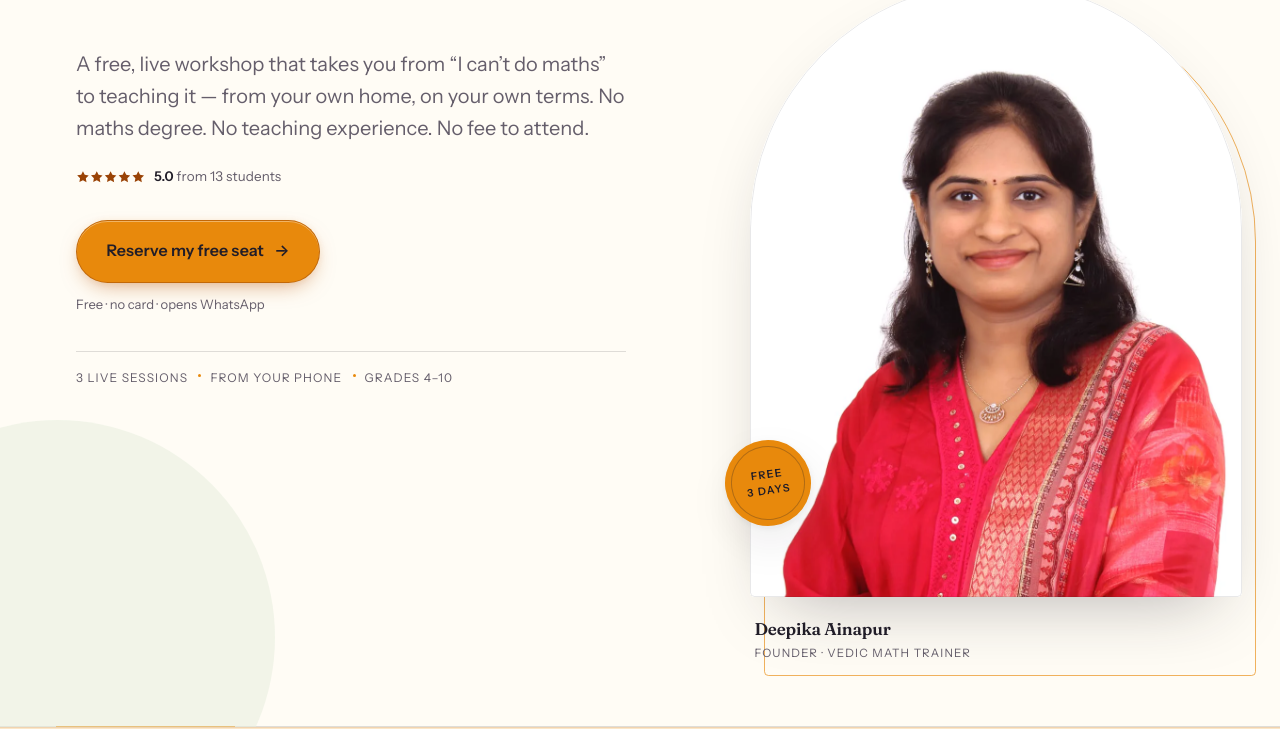
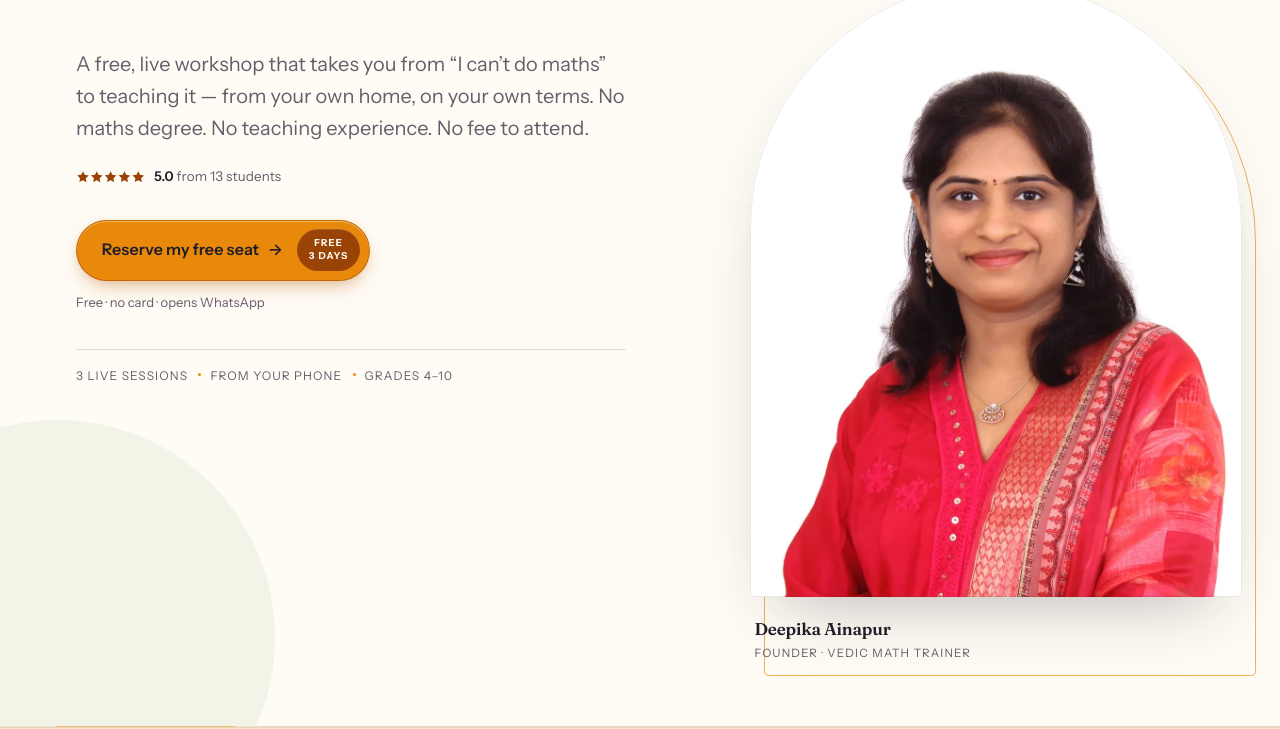
Before and after one commit to KarthikeyaPodicheti/kushal-learning-centre, a plain HTML site: page index.html in a window 1280 px wide. Shown: the part 467-1196 px from the top of the page. Drawn offline with Linux system fonts and the light colour scheme.

Commit message:
Move free 3-day tag onto the primary CTA

```diff
--- a/index.html
+++ b/index.html
@@ -131,9 +131,10 @@
           <p class="lede">A free, live workshop that takes you from “I can’t do maths” to teaching it — from your own home, on your own terms. No maths degree. No teaching experience. No fee to attend.</p>
           <p class="hero-rating"><svg class="stars" viewBox="0 0 120 24" aria-hidden="true" focusable="false"><use href="#star" width="24" height="24"/><use href="#star" x="24" width="24" height="24"/><use href="#star" x="48" width="24" height="24"/><use href="#star" x="72" width="24" height="24"/><use href="#star" x="96" width="24" height="24"/></svg><span><strong>5.0</strong> from 13 students</span></p>
           <div class="hero-cta">
-            <a class="btn btn-primary btn-lg glow" href="https://chat.whatsapp.com/LnTnLmsDnCzIqOTQg9NLGR" target="_blank" rel="noopener">
+            <a class="btn btn-primary btn-lg glow btn-tagged" href="https://chat.whatsapp.com/LnTnLmsDnCzIqOTQg9NLGR" target="_blank" rel="noopener">
               Reserve my free seat
               <span class="btn-arrow" aria-hidden="true">→</span>
+              <span class="btn-tag" aria-hidden="true">Free<br>3 days</span>
             </a>
             <p class="cta-note">Free · no card · opens WhatsApp</p>
           </div>
@@ -155,7 +156,6 @@
             <strong>Deepika Ainapur</strong>
             <span>Founder · Vedic Math trainer</span>
           </figcaption>
-          <span class="portrait-badge" aria-hidden="true">Free<br>3 days</span>
         </figure>
       </div>
     </div>
--- a/styles.css
+++ b/styles.css
@@ -204,6 +204,31 @@ section[id] { scroll-margin-top: clamp(72px, 8vw, 96px); }
 .btn-lg { padding: 1.1rem 1.85rem; font-size: 1rem; }
 .btn-sm { padding: 0.66rem 1.1rem; font-size: 0.8125rem; min-height: 44px; }
 
+/* primary CTA with the free-3-days tag built into the ticket */
+.btn-tagged {
+  gap: 0.55rem;
+  padding: 0.55rem 0.55rem 0.55rem 1.55rem;
+}
+.btn-tag {
+  display: inline-flex;
+  align-items: center;
+  justify-content: center;
+  min-height: 2.6rem;
+  margin-left: 0.3rem;
+  padding: 0.5rem 0.75rem 0.46rem;
+  border-radius: 999px;
+  background: var(--marigold-deep);
+  color: var(--ivory);
+  font-size: 0.6rem;
+  font-weight: 700;
+  letter-spacing: 0.12em;
+  line-height: 1.35;
+  text-align: center;
+  text-transform: uppercase;
+  white-space: nowrap;
+  box-shadow: 0 1px 0 rgba(255, 255, 255, 0.14) inset;
+}
+
 /* the seat button breathes a marigold halo */
 @keyframes seat-glow {
   0%, 100% {
@@ -556,34 +581,6 @@ section[id] { scroll-margin-top: clamp(72px, 8vw, 96px); }
   text-transform: uppercase;
   color: var(--muted);
 }
-.portrait-badge {
-  position: absolute;
-  left: -1.6rem;
-  bottom: 8.5rem;
-  width: 86px;
-  height: 86px;
-  border-radius: 50%;
-  background: var(--marigold);
-  color: var(--ink);
-  display: grid;
-  place-content: center;
-  text-align: center;
-  font-size: 0.66rem;
-  font-weight: 600;
-  letter-spacing: 0.13em;
-  text-transform: uppercase;
-  line-height: 1.5;
-  transform: rotate(-8deg);
-  box-shadow: var(--shadow-2);
-}
-.portrait-badge::after {
-  content: "";
-  position: absolute;
-  inset: 6px;
-  border: 1px solid rgba(33, 29, 40, 0.28);
-  border-radius: 50%;
-}
-
 .hero-rule { height: 1px; background: var(--line); position: relative; }
 .hero-rule::before {
   content: "";
@@ -1411,7 +1408,6 @@ details[open] > summary .trick-icon::after { transform: scaleY(0); opacity: 0; }
     max-width: 26rem;
   }
   .portrait-frame { aspect-ratio: 4 / 4.4; }
-  .portrait-badge { left: -0.5rem; bottom: 5.5rem; width: 76px; height: 76px; }
   .portrait::before { inset: 10px -10px -10px 10px; }
 
   .strip-inner { grid-template-columns: 1fr; }
@@ -1485,6 +1481,12 @@ details[open] > summary .trick-icon::after { transform: scaleY(0); opacity: 0; }
   .cta-inline .btn { width: 100%; }
 }
 
+@media (max-width: 350px) {
+  .btn-tagged { gap: 0.4rem; padding-left: 1.05rem; }
+  .btn-tagged .btn-arrow { display: none; }
+  .btn-tagged .btn-tag { margin-left: 0.1rem; padding-inline: 0.5rem; font-size: 0.5rem; }
+}
+
 /* ── accessibility ──────────────────────────────────── */
 @media (prefers-reduced-motion: reduce) {
   html { scroll-behavior: auto; }
```
Also changed, not shown: assets/og-card.jpg, 1 other file.
